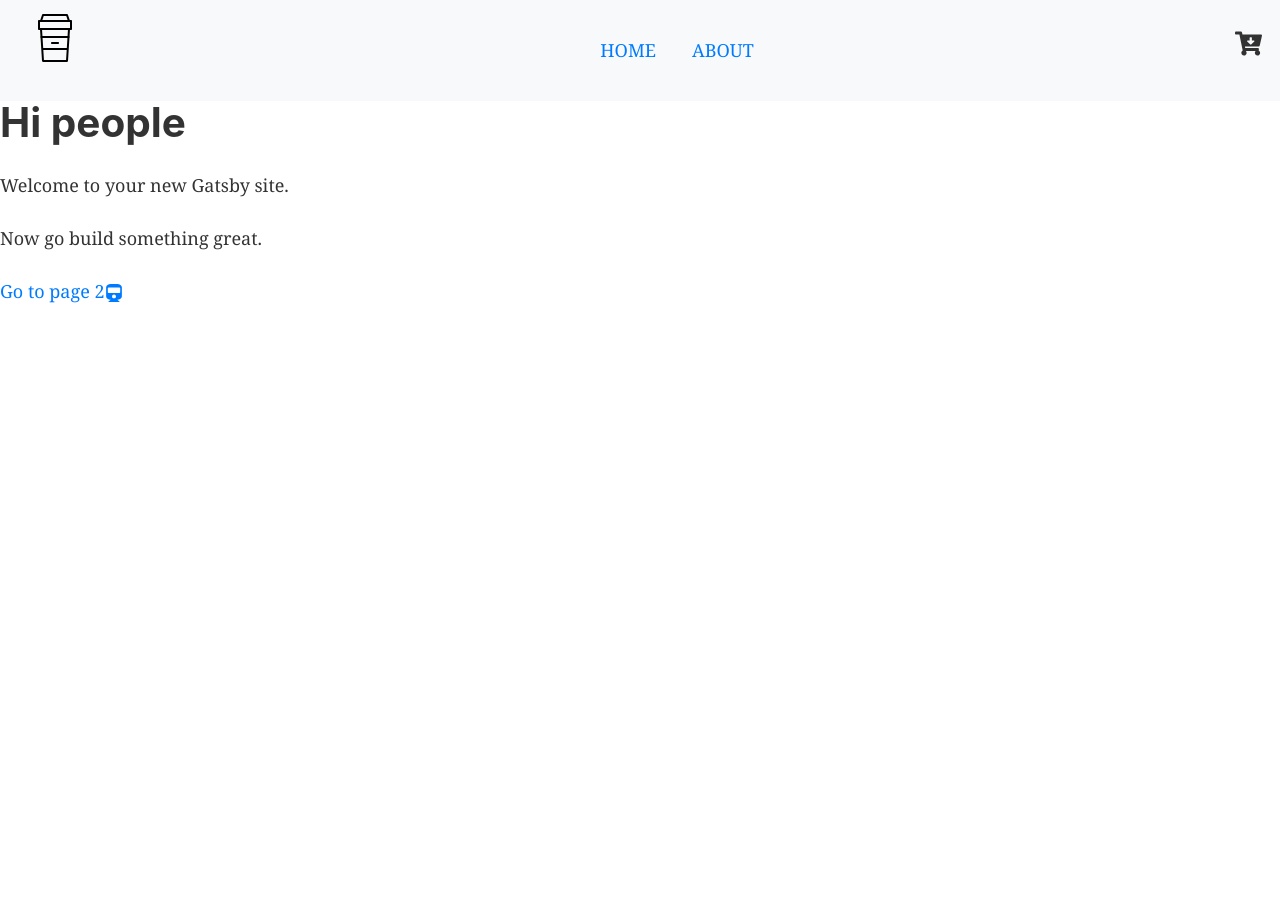
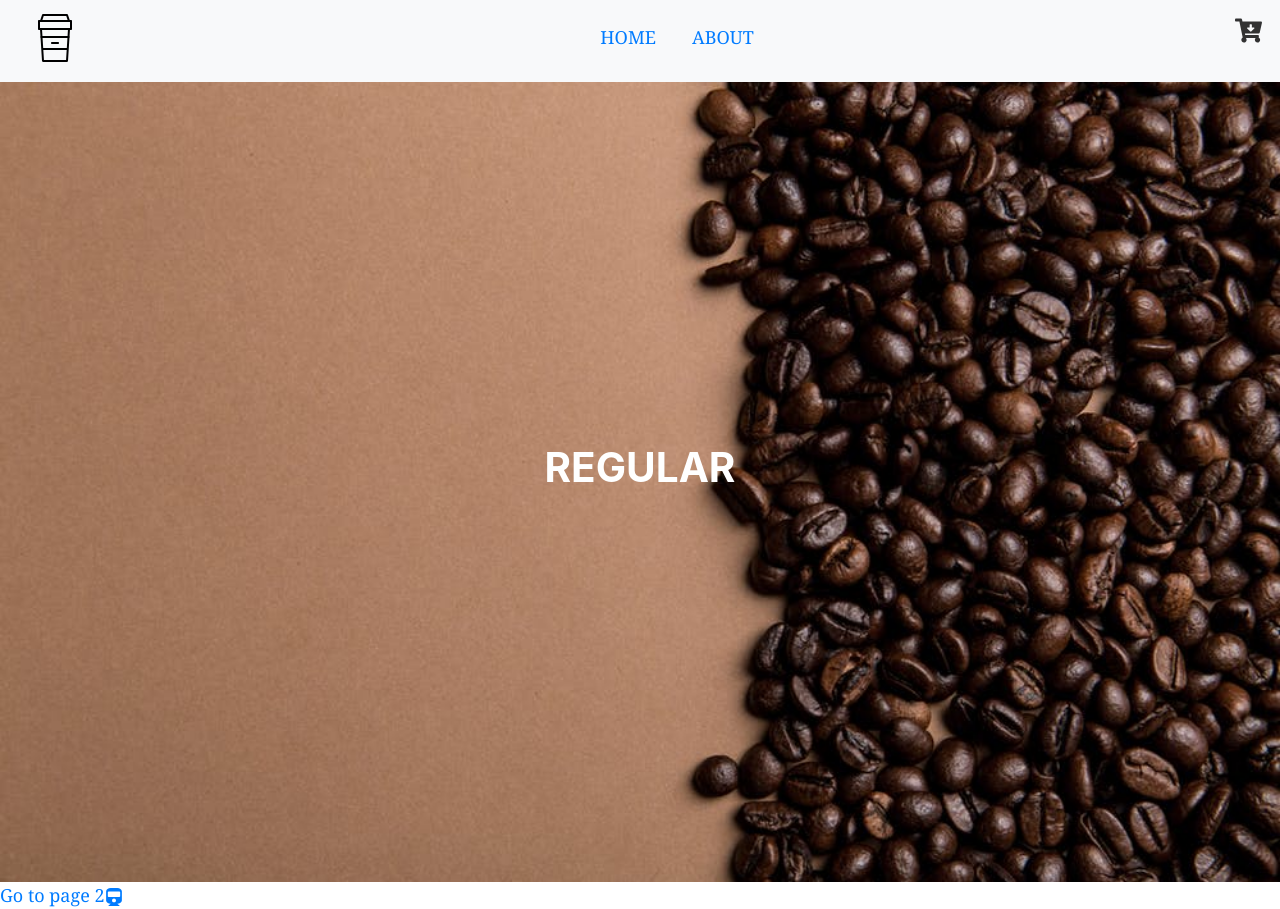
Before and after one commit to Fitrojoke/coffeeweb, a Gatsby site: page / in a window 1280 px wide. Before the commit the page ends 800 px from the top, so only its background shows below. Built offline with nearby package versions, Linux system fonts and the light colour scheme; Gatsby itself is replaced by a stand-in of ours.

Commit message:
background setting

```diff
--- a/package.json
+++ b/package.json
@@ -6,6 +6,7 @@
   "author": "Kyle Mathews <mathews.kyle@gmail.com>",
   "dependencies": {
     "gatsby": "^2.1.18",
+    "gatsby-background-image": "^0.2.4",
     "gatsby-image": "^2.0.30",
     "gatsby-plugin-manifest": "^2.0.19",
     "gatsby-plugin-offline": "^2.0.24",
--- /dev/null
+++ b/src/components/Global/BackgroundSection.js
@@ -0,0 +1,18 @@
+import React, { Component } from "react"
+import BackgroundImage from 'gatsby-background-image'
+import "../style.css"
+
+
+export default function BackgroundSection ({img, styleClass, title, children}) {
+  return (
+        <BackgroundImage  className={styleClass} fluid={img} >
+            <h1 className="text-center text-white text-uppercase">{title}</h1>
+            {children}
+        </ BackgroundImage>
+  );
+}
+
+BackgroundSection.defaultProps = {
+  ttitle: "default title",
+  styleClass: "default-background"
+};
--- a/src/components/style.css
+++ b/src/components/style.css
@@ -5,3 +5,20 @@
 .borderless{
   border: none !important;
 }
+.borderless img{
+  margin-bottom: 0px;
+}
+.cart-icon {
+  color: var(--yellow);
+  cursor: pointer;
+}
+.default-background {
+  min-height: 100vh;
+  justify-content: center;
+  display: flex;
+  align-items: center;
+  background-position: center;
+  background: linear-gradient(rgba(255, 158, 9, 0.5), rgba(255, 158, 9, 0.5));
+  background-repeat: no-repeat;
+  background-size: cover;
+}
--- a/src/pages/index.js
+++ b/src/pages/index.js
@@ -1,18 +1,29 @@
 import React from "react"
-import { Link } from "gatsby"
+import { Link, graphql } from "gatsby"
 
 import Layout from "../components/layout"
 import SEO from "../components/seo"
 import {FaTrain} from "react-icons/fa"
+import BackgroundSection from "../components/Global/BackgroundSection"
 
-const IndexPage = () => (
+const IndexPage = ({data}) => (
   <Layout>
     <SEO title="Home" keywords={[`gatsby`, `application`, `react`]} />
-    <h1>Hi people</h1>
-    <p>Welcome to your new Gatsby site.</p>
-    <p>Now go build something great.</p>
+    <BackgroundSection img={data.img.childImageSharp.fluid} title="Regular" className="default-background" />
     <Link to="/page-2/">Go to page 2<FaTrain /></Link>
   </Layout>
 )
 
+export const query = graphql`
+  {
+    img:file(relativePath: {eq: "default-background.jpeg"}) {
+      childImageSharp {
+        fluid {
+          ...GatsbyImageSharpFluid_withWebp
+        }
+      }
+    }
+  }
+`
+
 export default IndexPage
```
Also changed, not shown: 1 other file.
